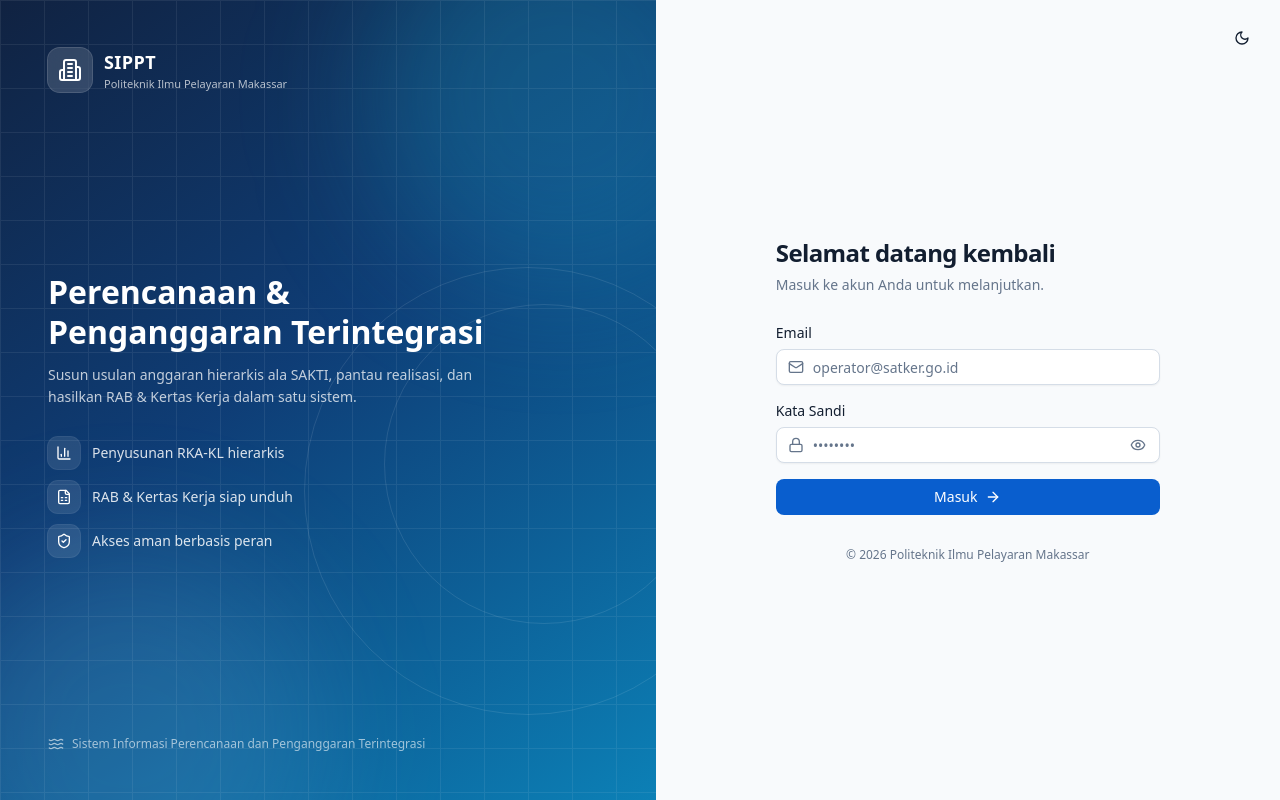
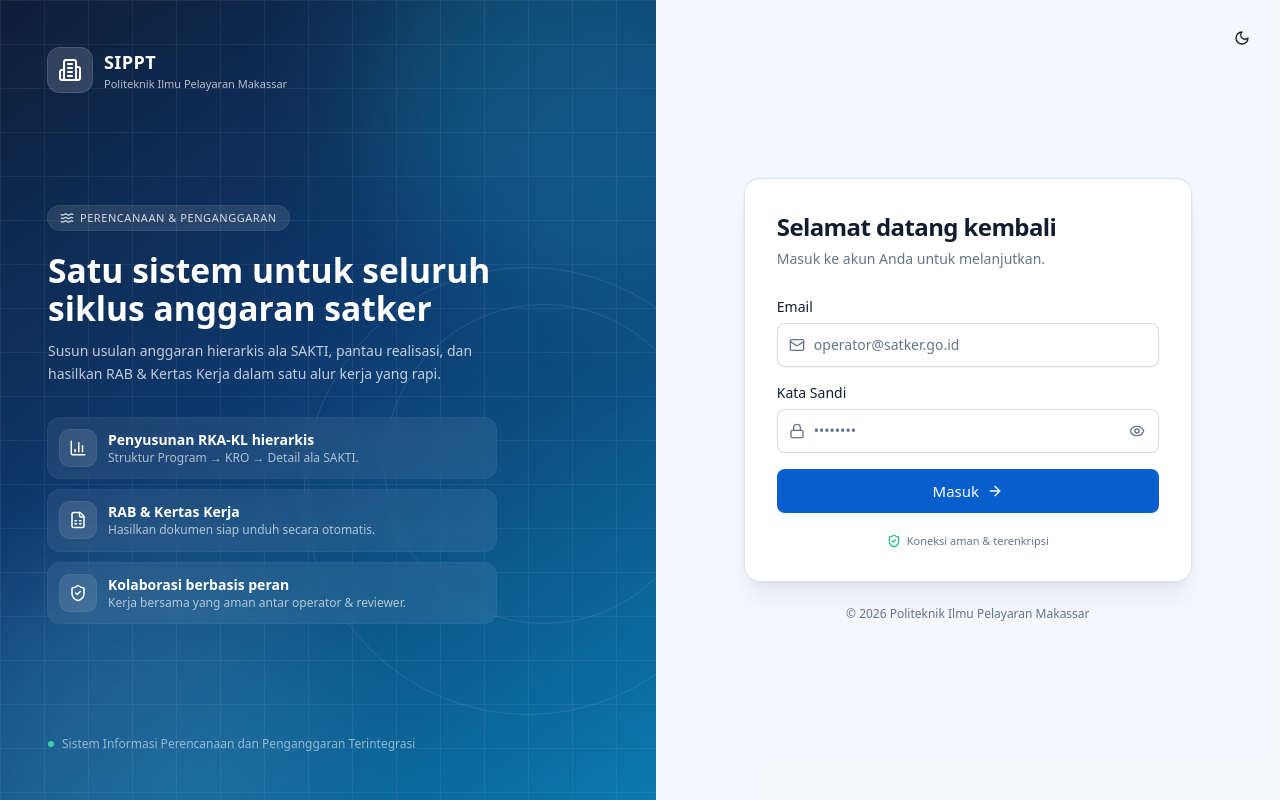
Before and after one commit to fahmanemotion/NEW_RKAKL, a Next.js app: page /login in a window 1280 px wide. Built offline with nearby package versions, Linux system fonts and the light colour scheme; no server answers.

Commit message:
ui(login): kartu form elevated + kartu fitur kaca, tampilan lebih profesional

```diff
--- a/src/app/(auth)/login/page.tsx
+++ b/src/app/(auth)/login/page.tsx
@@ -17,6 +17,12 @@ const schema = z.object({
   password: z.string().min(6, 'Minimal 6 karakter'),
 });
 type FormValues = z.infer<typeof schema>;
+
+const FEATURES = [
+  { icon: BarChart3, t: 'Penyusunan RKA-KL hierarkis', d: 'Struktur Program → KRO → Detail ala SAKTI.' },
+  { icon: FileSpreadsheet, t: 'RAB & Kertas Kerja', d: 'Hasilkan dokumen siap unduh secara otomatis.' },
+  { icon: ShieldCheck, t: 'Kolaborasi berbasis peran', d: 'Kerja bersama yang aman antar operator & reviewer.' },
+];
 
 export default function LoginPage() {
   const [err, setErr] = React.useState<string | null>(null);
@@ -67,22 +73,21 @@ export default function LoginPage() {
         className="relative hidden flex-col justify-between overflow-hidden p-12 text-white lg:flex"
         style={{
           backgroundImage:
-            'linear-gradient(145deg, hsl(218 60% 16%) 0%, hsl(213 78% 26%) 45%, hsl(199 88% 38%) 100%)',
+            'linear-gradient(145deg, hsl(218 60% 14%) 0%, hsl(213 78% 24%) 45%, hsl(199 88% 36%) 100%)',
         }}
       >
-        {/* dekorasi: cahaya, grid, gelombang */}
+        {/* dekorasi: cahaya, grid, lingkaran kompas */}
         <div className="pointer-events-none absolute inset-0">
           <div className="absolute -right-24 -top-24 size-96 rounded-full bg-cyan-400/20 blur-3xl" />
           <div className="absolute -bottom-32 -left-16 size-96 rounded-full bg-sky-300/15 blur-3xl" />
           <div
-            className="absolute inset-0 opacity-[0.07]"
+            className="absolute inset-0 opacity-[0.06]"
             style={{
               backgroundImage:
                 'linear-gradient(white 1px, transparent 1px), linear-gradient(90deg, white 1px, transparent 1px)',
               backgroundSize: '44px 44px',
             }}
           />
-          {/* lingkaran konsentris ala kompas */}
           <div className="absolute right-[-6rem] top-1/3 size-[28rem] rounded-full border border-white/10" />
           <div className="absolute right-[-3rem] top-[38%] size-80 rounded-full border border-white/10" />
         </div>
@@ -98,46 +103,53 @@ export default function LoginPage() {
           </div>
         </div>
 
-        {/* judul + sorot fitur */}
+        {/* judul + sorot fitur (kartu kaca) */}
         <div className="relative z-10 max-w-md">
-          <h2 className="text-[2rem] font-bold leading-tight">
-            Perencanaan &amp; Penganggaran Terintegrasi
+          <span className="inline-flex items-center gap-1.5 rounded-full bg-white/10 px-3 py-1 text-[11px] font-medium uppercase tracking-wider text-white/80 ring-1 ring-white/15">
+            <Waves className="size-3.5" /> Perencanaan &amp; Penganggaran
+          </span>
+          <h2 className="mt-5 text-[2.1rem] font-bold leading-[1.15]">
+            Satu sistem untuk seluruh siklus anggaran satker
           </h2>
           <p className="mt-3 text-sm leading-relaxed text-white/75">
-            Susun usulan anggaran hierarkis ala SAKTI, pantau realisasi, dan hasilkan RAB &amp; Kertas Kerja dalam satu sistem.
+            Susun usulan anggaran hierarkis ala SAKTI, pantau realisasi, dan hasilkan RAB &amp; Kertas Kerja dalam satu alur kerja yang rapi.
           </p>
-          <ul className="mt-7 space-y-3">
-            {[
-              { icon: BarChart3, t: 'Penyusunan RKA-KL hierarkis' },
-              { icon: FileSpreadsheet, t: 'RAB & Kertas Kerja siap unduh' },
-              { icon: ShieldCheck, t: 'Akses aman berbasis peran' },
-            ].map(({ icon: Icon, t }) => (
-              <li key={t} className="flex items-center gap-3">
-                <span className="grid size-8 shrink-0 place-items-center rounded-lg bg-white/10 ring-1 ring-white/15">
-                  <Icon className="size-4" />
+          <ul className="mt-8 space-y-3">
+            {FEATURES.map(({ icon: Icon, t, d }) => (
+              <li
+                key={t}
+                className="flex items-start gap-3 rounded-xl bg-white/[0.07] p-3 ring-1 ring-white/10 backdrop-blur-sm transition-colors hover:bg-white/10"
+              >
+                <span className="grid size-9 shrink-0 place-items-center rounded-lg bg-white/10 ring-1 ring-white/15">
+                  <Icon className="size-[18px]" />
                 </span>
-                <span className="text-sm text-white/85">{t}</span>
+                <div className="min-w-0">
+                  <div className="text-sm font-semibold text-white">{t}</div>
+                  <div className="text-[12px] leading-snug text-white/65">{d}</div>
+                </div>
               </li>
             ))}
           </ul>
         </div>
 
         {/* footer */}
-        <div className="relative z-10 flex items-center gap-2 text-xs text-white/60">
-          <Waves className="size-4" />
+        <div className="relative z-10 flex items-center gap-2 text-xs text-white/55">
+          <span className="size-1.5 rounded-full bg-emerald-400" />
           Sistem Informasi Perencanaan dan Penganggaran Terintegrasi
         </div>
       </div>
 
       {/* ── Panel form ─────────────────────────────────────────────────── */}
-      <div className="relative flex items-center justify-center bg-background px-6 py-10">
+      <div className="relative flex items-center justify-center bg-muted/40 px-6 py-10">
         <div className="absolute right-5 top-5">
           <ThemeToggle />
         </div>
 
-        <div className="w-full max-w-sm">
+        <div className="w-full max-w-md">
+          {/* Kartu form */}
+          <div className="rounded-2xl border border-border bg-card p-7 shadow-xl shadow-black/[0.06] ring-1 ring-black/[0.02] sm:p-8 dark:shadow-black/40">
             {/* header brand (mobile) */}
-          <div className="mb-8 flex items-center gap-3 lg:hidden">
+            <div className="mb-6 flex items-center gap-3 lg:hidden">
               <div className="grid size-11 place-items-center rounded-xl bg-gradient-to-br from-sidebar-accent to-primary text-white shadow-md shadow-primary/20">
                 <Building2 className="size-6" />
               </div>
@@ -169,7 +181,7 @@ export default function LoginPage() {
                 <label className="mb-1.5 block text-sm font-medium">Email</label>
                 <div className="relative">
                   <Mail className="pointer-events-none absolute left-3 top-1/2 size-4 -translate-y-1/2 text-muted-foreground" />
-                <Input type="email" autoComplete="email" placeholder="operator@satker.go.id" className="pl-9" {...register('email')} />
+                  <Input type="email" autoComplete="email" placeholder="operator@satker.go.id" className="h-11 pl-9" {...register('email')} />
                 </div>
                 {errors.email && <p className="mt-1 text-xs text-destructive">{errors.email.message}</p>}
               </div>
@@ -182,7 +194,7 @@ export default function LoginPage() {
                     type={showPw ? 'text' : 'password'}
                     autoComplete="current-password"
                     placeholder="••••••••"
-                  className="pl-9 pr-10"
+                    className="h-11 pl-9 pr-10"
                     {...register('password')}
                   />
                   <button
@@ -202,14 +214,19 @@ export default function LoginPage() {
                 <p className="rounded-lg bg-destructive/10 px-3 py-2.5 text-xs text-destructive">{err}</p>
               )}
 
-            <Button type="submit" className="group w-full" disabled={isSubmitting}>
+              <Button type="submit" className="group h-11 w-full text-[15px]" disabled={isSubmitting}>
                 {isSubmitting ? <Loader2 className="size-4 animate-spin" /> : null}
                 Masuk
                 {!isSubmitting && <ArrowRight className="size-4 transition-transform group-hover:translate-x-0.5" />}
               </Button>
             </form>
 
-          <p className="mt-8 text-center text-xs text-muted-foreground">
+            <p className="mt-5 flex items-center justify-center gap-1.5 text-[11px] text-muted-foreground">
+              <ShieldCheck className="size-3.5 text-emerald-500" /> Koneksi aman &amp; terenkripsi
+            </p>
+          </div>
+
+          <p className="mt-6 text-center text-xs text-muted-foreground">
             © {new Date().getFullYear()} Politeknik Ilmu Pelayaran Makassar
           </p>
         </div>
```
Lines whose indentation alone changed are shown as unchanged.
